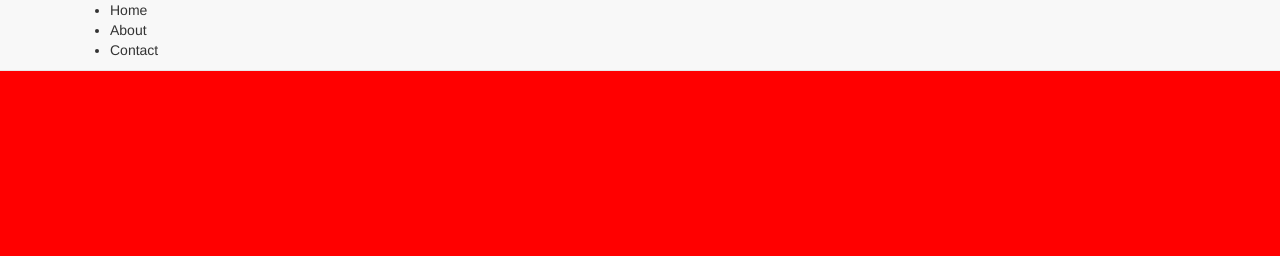
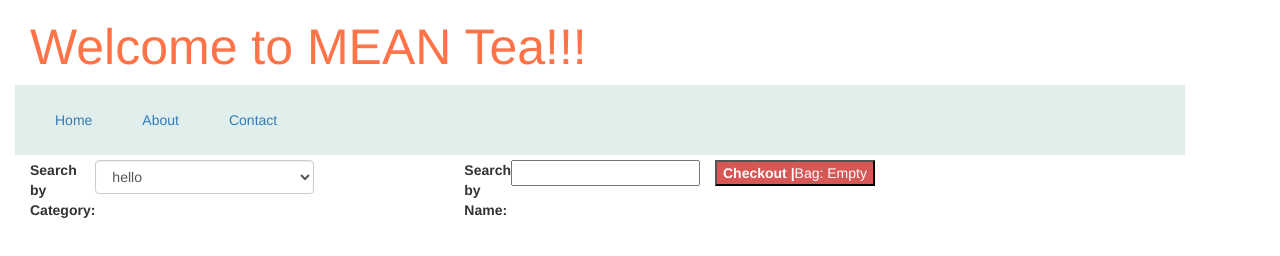
Before and after one commit to andrew-icf/ngShoppingCart, a plain HTML site: page index.html in a window 1280 px wide. Drawn offline with nearby package versions, Linux system fonts and the light colour scheme; some packages are replaced by stand-ins of ours.

Commit message:
Search boxes and checkout button

```diff
--- a/app/views/home.html
+++ b/app/views/home.html
@@ -1,13 +1,26 @@
 <div class="container-fluid">
   <div class="row">
-    <nav class="navbar navbar-default navbar-fixed-top" role="navigation">
+    <nav class="navbar-header" role="navigation">
       <div class="container">
-        <ul>
-          <li>Home</li>
-          <li>About</li>
-          <li>Contact</li>
+        <ul class="nav navbar-nav">
+          <li><a href="#">Home</a></li>
+          <li><a href="#">About</a></li>
+          <li><a href="#">Contact</a></li>
         </ul>
       </div>
     </nav>
+    <form>
+      <div class="form-group search col-md-2">
+        <label for="category">Search by Category: </label>
+        <select class="form-control">
+          <option>hello</option>
+          <option>again</option>
+          <option>again again</option>
+        </select>
+        <label class="labelPadding" for="category">Search by Name: </label>
+        <input type="text" name="search" ng-model="search" required>
+      </div>
+      <button class="checkout" type="button" name="button"><strong>Checkout | </strong> Bag: Empty</button>
+    </form>
   </div>
 </div>
--- a/index.html
+++ b/index.html
@@ -10,8 +10,12 @@
     <link rel="stylesheet" href="/styles.css" >
   </head>
   <body>
-    <h1>Welcome to MEAN Tea!!!</h1>
-    <div ui-view></div>
+    <div class="container-fluid">
+      <div class="col-md-6">
+        <h1>Welcome to MEAN Tea!!!</h1>
+      </div>
+      <div ui-view></div>
+    </div>
     <script src="https://maxcdn.bootstrapcdn.com/bootstrap/3.3.5/js/bootstrap.min.js"></script>
     <script src="//cdnjs.cloudflare.com/ajax/libs/angular.js/1.5.8/angular.js" ></script>
     <script src="//cdnjs.cloudflare.com/ajax/libs/angular-ui-router/0.3.1/angular-ui-router.js"></script>
--- a/styles.css
+++ b/styles.css
@@ -1,3 +1,27 @@
-body {
-  background-color: red;
+nav {
+  background-color: hsl(166, 30%, 91%);
 }
+nav li {
+  display: inline-block;
+  padding: 1rem;
+}
+h1 {
+  color: hsl(14,99%,64%);
+  font-size: 5rem;
+}
+.search {
+  display: flex;
+  justify-content: space-around;
+  align-items: flex-start;
+  width: 70rem;
+}
+.labelPadding {
+  padding-left: 15rem;
+}
+.checkout {
+  display: flex;
+  justify-content: flex-end;
+  margin-top: 16rem;
+  background-color: hsl(0,62%,59%);
+  color: #fff;
+}
```
